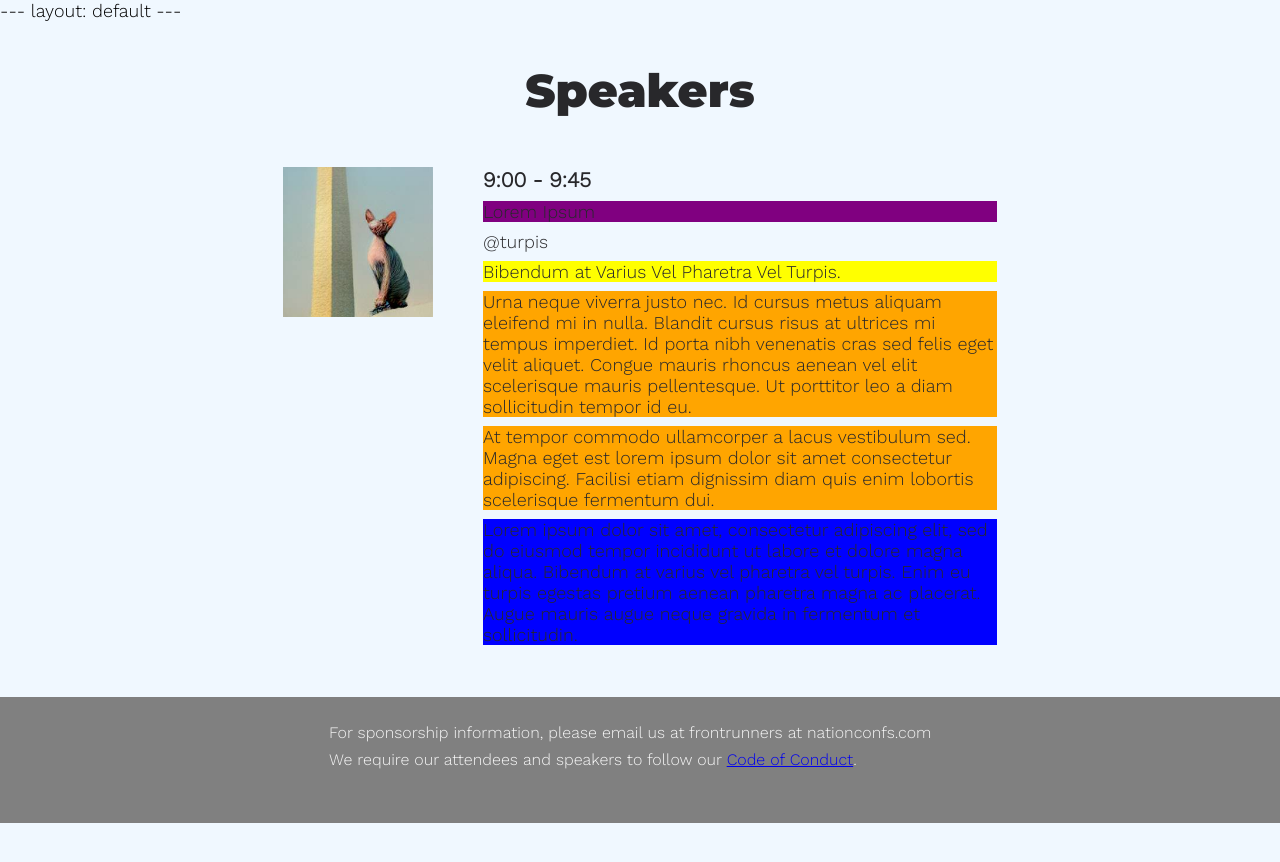
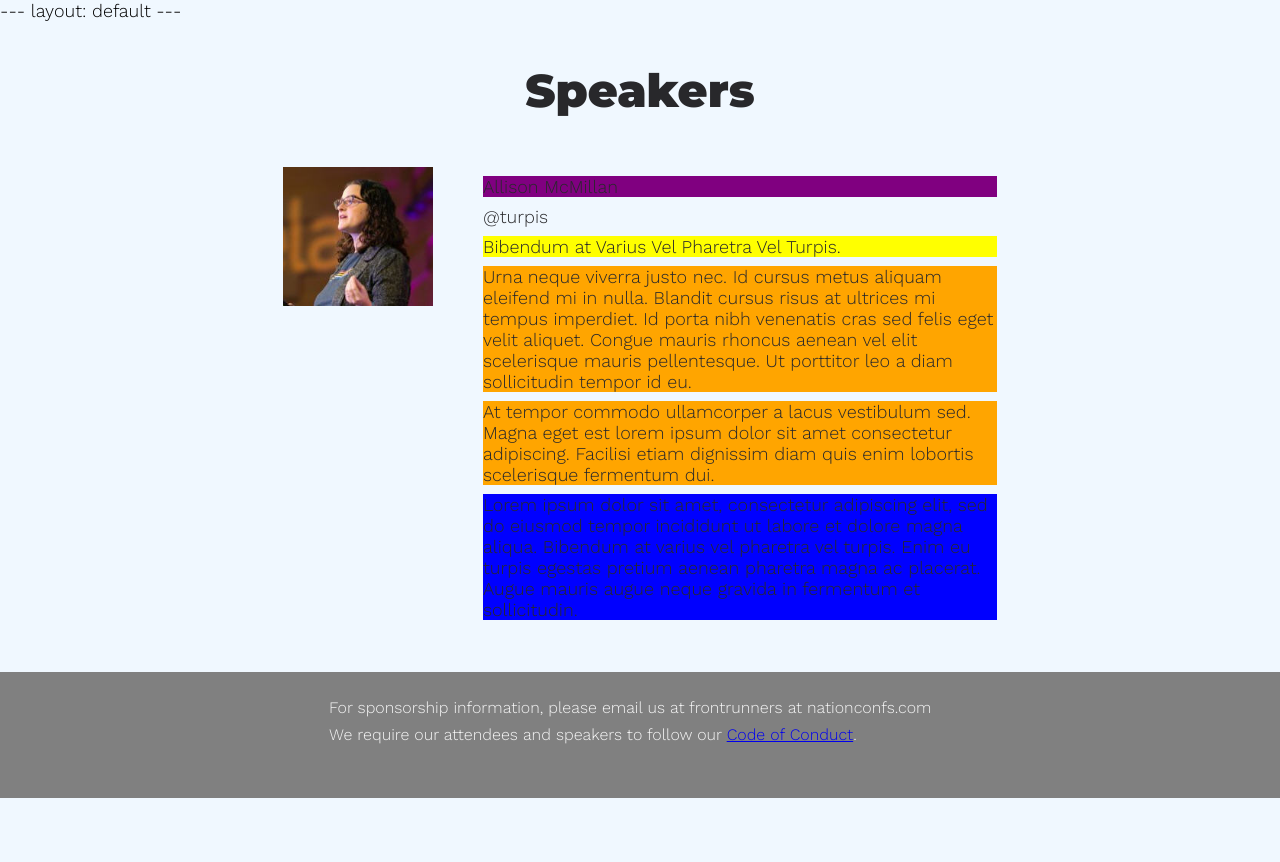
Before and after one commit to gothamgo/frontrunnersconf.github.io, a Jekyll site: the page built from test/testpage.html, in a window 1280 px wide. Shown: the top 862 px of the page. Built offline with Jekyll 4.4.1, drawn with Linux system fonts in a browser that asks for light colours.

Commit message:
Update speaker_panel.html

```diff
--- a/_includes/speaker_panel.html
+++ b/_includes/speaker_panel.html
@@ -46,16 +46,18 @@ layout: default
 <h1>Speakers</h1>
 
 <div class="speakers">
-  <div id="lorem-ipsum" class="speaker">
+  <div id="allison-mcmillan" class="speaker">
 
     <div class="speaker-photo">
-      <img class="speaker-image" src="{{site.url}}/images/cat10.png" alt="" width="150" height="150"/>
+      <img class="speaker-image" src="{{site.url}}/images/speakers/2022/allie.jpg" alt="Allison McMillan" width="150"/>
     </div>
 
     <div class="speaker-details">
+      <!--
       <h3 class="talk-time">9:00 - 9:45</h3>
+      -->
 
-	    <p class="speaker-name">Lorem Ipsum</span></p>
+	    <p class="speaker-name">Allison McMillan</span></p>
       <p class="speaker-social">@turpis</p>
 
       <p class="talk-title">Bibendum at Varius Vel Pharetra Vel Turpis.</p>
```
